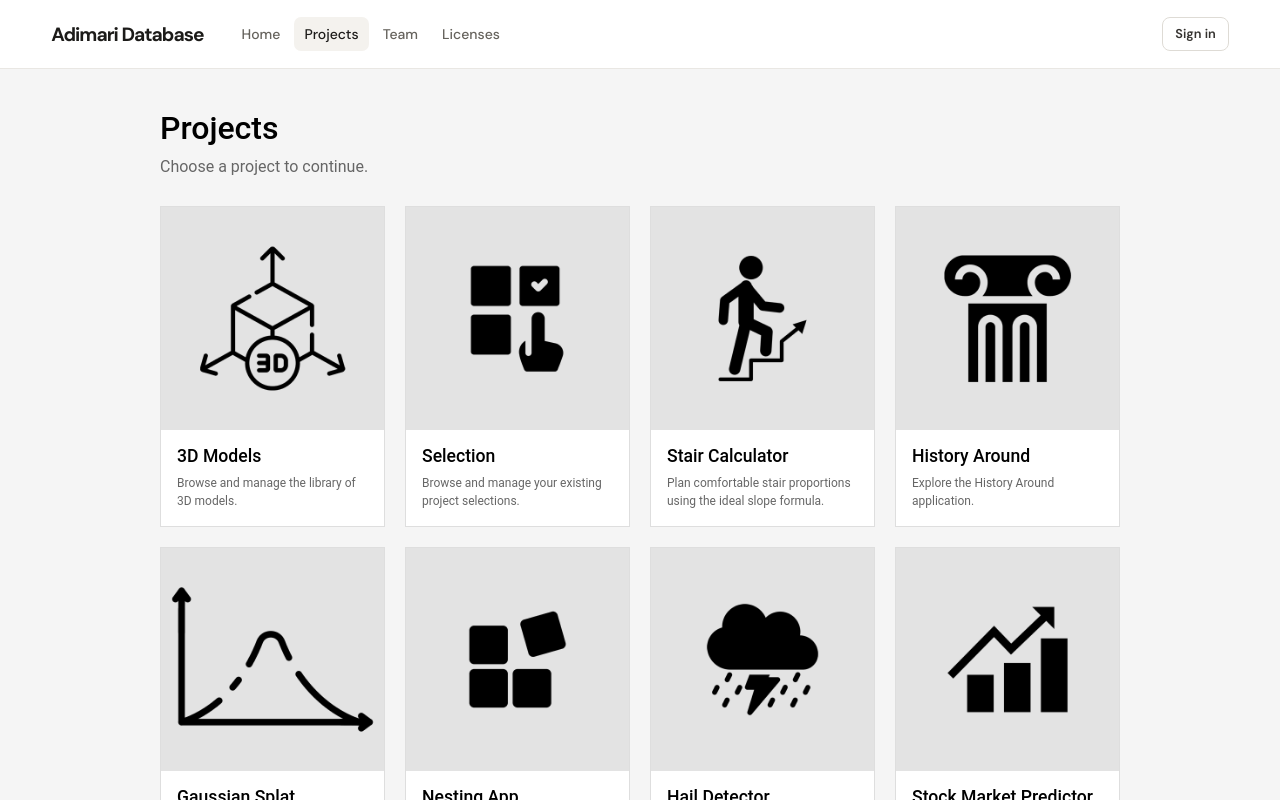
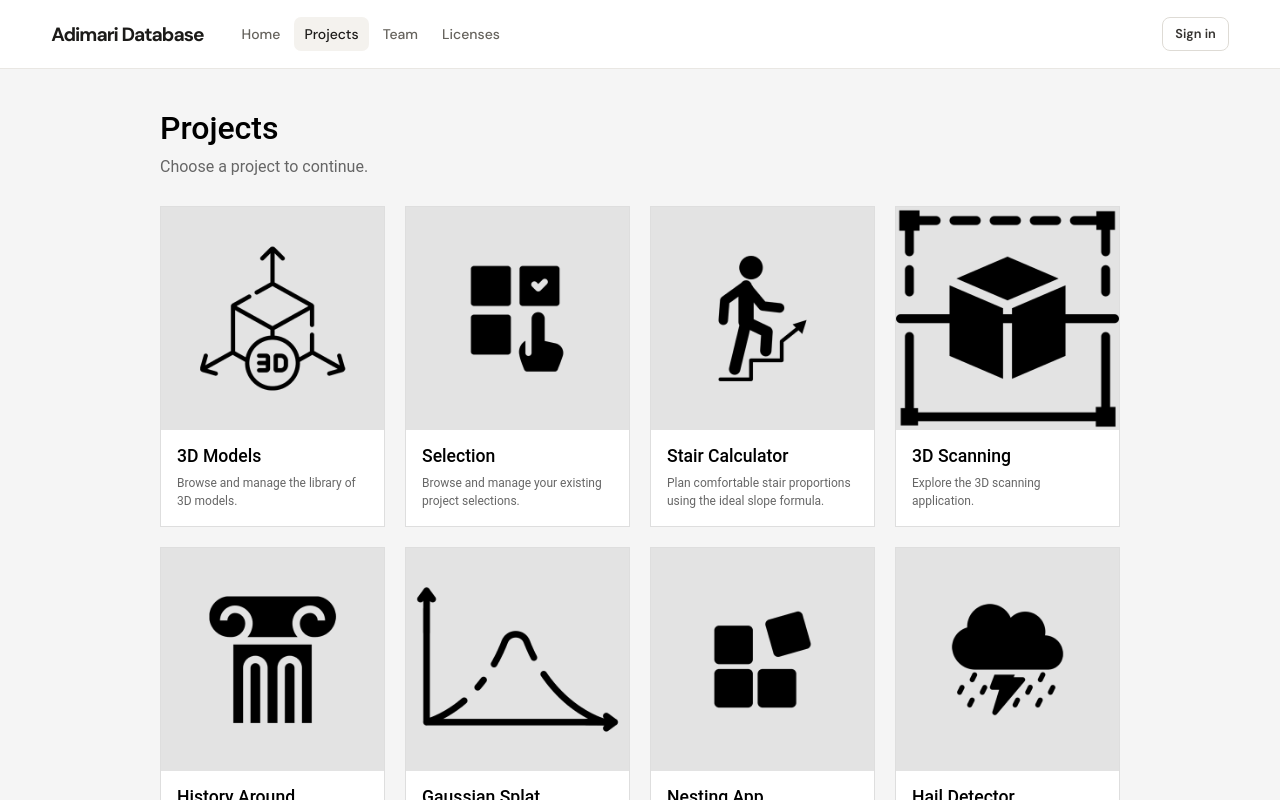
Before and after one commit to tzanislav/adimari-project, a React (Vite) app in the folder front-end/: page /projects in a window 1280 px wide. Shown: the top 800 px of the page. Built offline with nearby package versions, Linux system fonts and the light colour scheme; no server answers.

Commit message:
Deploy 2026-09-25 19:40:27

```diff
--- a/front-end/src/pages/Projects.jsx
+++ b/front-end/src/pages/Projects.jsx
@@ -39,6 +39,12 @@ const projectLinks = [
     to: '/projects/stair-calculator',
     thumbnail: '/man-climbing-stairs.png',
     thumbnailAlt: 'Person climbing a staircase',
+  },
+    {
+    title: '3D Scanning',
+    description: 'Explore the 3D scanning application.',
+    href: 'http://54.76.118.84:4174/',
+    thumbnail: '/scan.png',
   },
   {
     title: 'History Around',
```
Also changed, not shown: front-end/public/scan.png (added).
